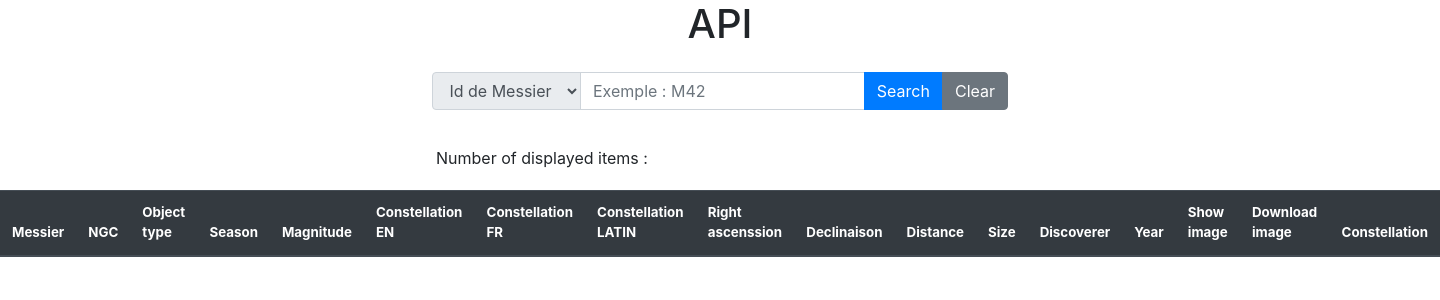
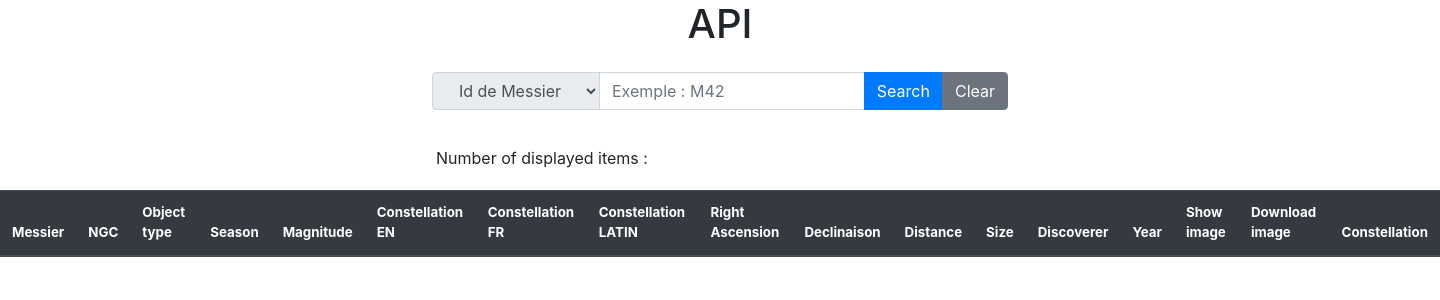
Before and after one commit to oceanecharlery/galaxies_catalog, a Python web app: template templates/index.html in a window 1440 px wide. Shown: the top 300 px of the page. Run offline with Jinja, Linux system fonts and the light colour scheme; the template is opened without the code that fills it, so the values that code supplies are empty; some libraries are stand-ins or nearby versions.

Commit message:
request by right ascension works

```diff
--- a/main.py
+++ b/main.py
@@ -96,7 +96,6 @@ class Test(Resource):
 
 @api.route("/galaxies/season/<path:category>")
 class Test(Resource):
-    #category = request.args.get('username')
     def get(self,category):
         res = messier.getBySeason(category)
         print(res)
--- a/templates/index.html
+++ b/templates/index.html
@@ -44,6 +44,9 @@
 							<option value="disco">
 								Discoverer
 							</option>
+							<option value="right_ascension">
+								Right Ascension
+							</option>
 						</select>
 					</div>
 					<input type="text" class="form-control" id="input_text" />
@@ -71,7 +74,7 @@
 					<th>Constellation EN</th>
 					<th>Constellation FR</th>
 					<th>Constellation LATIN</th>
-					<th>Right ascenssion</th>
+					<th>Right Ascension</th>
 					<th>Declinaison</th>
 					<th>Distance</th>
 					<th>Size</th>
@@ -140,13 +143,15 @@
 				input_text.placeholder = "Exemple : M42"
 			} else if (selected == "ngc") {
 				input_text.placeholder = "Exemple : NGC 2447"
+			} else if (selected == "right_ascension") {
+				input_text.placeholder = "Exemple : 12:25:24.11"
 			}
 		}
 
 		let updateSelection = () => {
 			let selected = select_type.options[select_type.selectedIndex].value
 
-			if (selected == "messier" || selected == "ngc") {
+			if (selected == "messier" || selected == "ngc" || selected == "right_ascension") {
 				document.querySelector("#input_min").style.display = "none"
 				document.querySelector("#input_max").style.display = "none"
 				document.querySelector("#input_text").style.display = "block"
@@ -236,7 +241,7 @@
 					document.querySelector("#nbItems").innerHTML=data.length
 					let str = ""
 					for (let i = 0; i < data.length; i++) {
-						str += "<tr id='row" + i + "'>" + "<td>" + data[i].messier + "</td>" + "<td>" + data[i].ngc + "</td>" + "<td>" + data[i].object_type + "</td>" + "<td>" + data[i].season + "</td>" + "<td>" + data[i].magnitude + "</td>" + "<td>" + data[i].constellation_en + "</td>" + "<td>" + data[i].constellation_fr + "</td>" + "<td>" + data[i].constellation_latin + "</td>" + "<td>" + data[i].rightAscension + "</td>" + "<td>" + data[i].declinaison + "</td>" + "<td>" + data[i].distance + "</td>" + "<td>" + data[i].size + "</td>" + "<td>" + data[i].discoverer + "</td>" + "<td>" + data[i].year + "</td>" + '<td><a target="_blank" href="' + data[i].image_url_1 + '">Img</a></td>' + '<td><a target="_blank" href="' + data[i].image_url_2 + '">Download</a></td>' + "<td>" + data[i].constellation + "</td>" + "</tr>"
+						str += "<tr id='row" + i + "'>" + "<td>" + data[i].messier + "</td>" + "<td>" + data[i].ngc + "</td>" + "<td>" + data[i].object_type + "</td>" + "<td>" + data[i].season + "</td>" + "<td>" + data[i].magnitude + "</td>" + "<td>" + data[i].constellation_en + "</td>" + "<td>" + data[i].constellation_fr + "</td>" + "<td>" + data[i].constellation_latin + "</td>" + "<td>" + data[i].right_ascension + "</td>" + "<td>" + data[i].declinaison + "</td>" + "<td>" + data[i].distance + "</td>" + "<td>" + data[i].size + "</td>" + "<td>" + data[i].discoverer + "</td>" + "<td>" + data[i].year + "</td>" + '<td><a target="_blank" href="' + data[i].image_url_1 + '">Img</a></td>' + '<td><a target="_blank" href="' + data[i].image_url_2 + '">Download</a></td>' + "<td>" + data[i].constellation + "</td>" + "</tr>"
 					}
 					table.innerHTML = str
 				})
@@ -247,7 +252,7 @@
 					document.querySelector("#nbItems").innerHTML=data.length
 					let str = ""
 					for (let i = 0; i < data.length; i++) {
-						str += "<tr id='row" + i + "'>" + "<td>" + data[i].messier + "</td>" + "<td>" + data[i].ngc + "</td>" + "<td>" + data[i].object_type + "</td>" + "<td>" + data[i].season + "</td>" + "<td>" + data[i].magnitude + "</td>" + "<td>" + data[i].constellation_en + "</td>" + "<td>" + data[i].constellation_fr + "</td>" + "<td>" + data[i].constellation_latin + "</td>" + "<td>" + data[i].rightAscension + "</td>" + "<td>" + data[i].declinaison + "</td>" + "<td>" + data[i].distance + "</td>" + "<td>" + data[i].size + "</td>" + "<td>" + data[i].discoverer + "</td>" + "<td>" + data[i].year + "</td>" + '<td><a target="_blank" href="' + data[i].image_url_1 + '">Img</a></td>' + '<td><a target="_blank" href="' + data[i].image_url_2 + '">Download</a></td>' + "<td>" + data[i].constellation + "</td>" + "</tr>"
+						str += "<tr id='row" + i + "'>" + "<td>" + data[i].messier + "</td>" + "<td>" + data[i].ngc + "</td>" + "<td>" + data[i].object_type + "</td>" + "<td>" + data[i].season + "</td>" + "<td>" + data[i].magnitude + "</td>" + "<td>" + data[i].constellation_en + "</td>" + "<td>" + data[i].constellation_fr + "</td>" + "<td>" + data[i].constellation_latin + "</td>" + "<td>" + data[i].right_ascension + "</td>" + "<td>" + data[i].declinaison + "</td>" + "<td>" + data[i].distance + "</td>" + "<td>" + data[i].size + "</td>" + "<td>" + data[i].discoverer + "</td>" + "<td>" + data[i].year + "</td>" + '<td><a target="_blank" href="' + data[i].image_url_1 + '">Img</a></td>' + '<td><a target="_blank" href="' + data[i].image_url_2 + '">Download</a></td>' + "<td>" + data[i].constellation + "</td>" + "</tr>"
 					}
 					table.innerHTML = str
 				})
@@ -258,7 +263,7 @@
 					document.querySelector("#nbItems").innerHTML=data.length
 					let str = ""
 					for (let i = 0; i < data.length; i++) {
-						str += "<tr id='row" + i + "'>" + "<td>" + data[i].messier + "</td>" + "<td>" + data[i].ngc + "</td>" + "<td>" + data[i].object_type + "</td>" + "<td>" + data[i].season + "</td>" + "<td>" + data[i].magnitude + "</td>" + "<td>" + data[i].constellation_en + "</td>" + "<td>" + data[i].constellation_fr + "</td>" + "<td>" + data[i].constellation_latin + "</td>" + "<td>" + data[i].rightAscension + "</td>" + "<td>" + data[i].declinaison + "</td>" + "<td>" + data[i].distance + "</td>" + "<td>" + data[i].size + "</td>" + "<td>" + data[i].discoverer + "</td>" + "<td>" + data[i].year + "</td>" + '<td><a target="_blank" href="' + data[i].image_url_1 + '">Img</a></td>' + '<td><a target="_blank" href="' + data[i].image_url_2 + '">Download</a></td>' + "<td>" + data[i].constellation + "</td>" + "</tr>"
+						str += "<tr id='row" + i + "'>" + "<td>" + data[i].messier + "</td>" + "<td>" + data[i].ngc + "</td>" + "<td>" + data[i].object_type + "</td>" + "<td>" + data[i].season + "</td>" + "<td>" + data[i].magnitude + "</td>" + "<td>" + data[i].constellation_en + "</td>" + "<td>" + data[i].constellation_fr + "</td>" + "<td>" + data[i].constellation_latin + "</td>" + "<td>" + data[i].right_ascension + "</td>" + "<td>" + data[i].declinaison + "</td>" + "<td>" + data[i].distance + "</td>" + "<td>" + data[i].size + "</td>" + "<td>" + data[i].discoverer + "</td>" + "<td>" + data[i].year + "</td>" + '<td><a target="_blank" href="' + data[i].image_url_1 + '">Img</a></td>' + '<td><a target="_blank" href="' + data[i].image_url_2 + '">Download</a></td>' + "<td>" + data[i].constellation + "</td>" + "</tr>"
 					}
 					table.innerHTML = str
 				})
@@ -269,7 +274,7 @@
 					document.querySelector("#nbItems").innerHTML=data.length
 					let str = ""
 					for (let i = 0; i < data.length; i++) {
-						str += "<tr id='row" + i + "'>" + "<td>" + data[i].messier + "</td>" + "<td>" + data[i].ngc + "</td>" + "<td>" + data[i].object_type + "</td>" + "<td>" + data[i].season + "</td>" + "<td>" + data[i].magnitude + "</td>" + "<td>" + data[i].constellation_en + "</td>" + "<td>" + data[i].constellation_fr + "</td>" + "<td>" + data[i].constellation_latin + "</td>" + "<td>" + data[i].rightAscension + "</td>" + "<td>" + data[i].declinaison + "</td>" + "<td>" + data[i].distance + "</td>" + "<td>" + data[i].size + "</td>" + "<td>" + data[i].discoverer + "</td>" + "<td>" + data[i].year + "</td>" + '<td><a target="_blank" href="' + data[i].image_url_1 + '">Img</a></td>' + '<td><a target="_blank" href="' + data[i].image_url_2 + '">Download</a></td>' + "<td>" + data[i].constellation + "</td>" + "</tr>"
+						str += "<tr id='row" + i + "'>" + "<td>" + data[i].messier + "</td>" + "<td>" + data[i].ngc + "</td>" + "<td>" + data[i].object_type + "</td>" + "<td>" + data[i].season + "</td>" + "<td>" + data[i].magnitude + "</td>" + "<td>" + data[i].constellation_en + "</td>" + "<td>" + data[i].constellation_fr + "</td>" + "<td>" + data[i].constellation_latin + "</td>" + "<td>" + data[i].right_ascension + "</td>" + "<td>" + data[i].declinaison + "</td>" + "<td>" + data[i].distance + "</td>" + "<td>" + data[i].size + "</td>" + "<td>" + data[i].discoverer + "</td>" + "<td>" + data[i].year + "</td>" + '<td><a target="_blank" href="' + data[i].image_url_1 + '">Img</a></td>' + '<td><a target="_blank" href="' + data[i].image_url_2 + '">Download</a></td>' + "<td>" + data[i].constellation + "</td>" + "</tr>"
 					}
 					table.innerHTML = str
 				})
@@ -281,7 +286,7 @@
 					document.querySelector("#nbItems").innerHTML=data.length
 					let str = ""
 					for (let i = 0; i < data.length; i++) {
-						str += "<tr id='row" + i + "'>" + "<td>" + data[i].messier + "</td>" + "<td>" + data[i].ngc + "</td>" + "<td>" + data[i].object_type + "</td>" + "<td>" + data[i].season + "</td>" + "<td>" + data[i].magnitude + "</td>" + "<td>" + data[i].constellation_en + "</td>" + "<td>" + data[i].constellation_fr + "</td>" + "<td>" + data[i].constellation_latin + "</td>" + "<td>" + data[i].rightAscension + "</td>" + "<td>" + data[i].declinaison + "</td>" + "<td>" + data[i].distance + "</td>" + "<td>" + data[i].size + "</td>" + "<td>" + data[i].discoverer + "</td>" + "<td>" + data[i].year + "</td>" + '<td><a target="_blank" href="' + data[i].image_url_1 + '">Img</a></td>' + '<td><a target="_blank" href="' + data[i].image_url_2 + '">Download</a></td>' + "<td>" + data[i].constellation + "</td>" + "</tr>"
+						str += "<tr id='row" + i + "'>" + "<td>" + data[i].messier + "</td>" + "<td>" + data[i].ngc + "</td>" + "<td>" + data[i].object_type + "</td>" + "<td>" + data[i].season + "</td>" + "<td>" + data[i].magnitude + "</td>" + "<td>" + data[i].constellation_en + "</td>" + "<td>" + data[i].constellation_fr + "</td>" + "<td>" + data[i].constellation_latin + "</td>" + "<td>" + data[i].right_ascension + "</td>" + "<td>" + data[i].declinaison + "</td>" + "<td>" + data[i].distance + "</td>" + "<td>" + data[i].size + "</td>" + "<td>" + data[i].discoverer + "</td>" + "<td>" + data[i].year + "</td>" + '<td><a target="_blank" href="' + data[i].image_url_1 + '">Img</a></td>' + '<td><a target="_blank" href="' + data[i].image_url_2 + '">Download</a></td>' + "<td>" + data[i].constellation + "</td>" + "</tr>"
 					}
 					table.innerHTML = str
 				})
@@ -294,7 +299,7 @@
 					document.querySelector("#nbItems").innerHTML=data.length
 					let str = ""
 					for (let i = 0; i < data.length; i++) {
-						str += "<tr id='row" + i + "'>" + "<td>" + data[i].messier + "</td>" + "<td>" + data[i].ngc + "</td>" + "<td>" + data[i].object_type + "</td>" + "<td>" + data[i].season + "</td>" + "<td>" + data[i].magnitude + "</td>" + "<td>" + data[i].constellation_en + "</td>" + "<td>" + data[i].constellation_fr + "</td>" + "<td>" + data[i].constellation_latin + "</td>" + "<td>" + data[i].rightAscension + "</td>" + "<td>" + data[i].declinaison + "</td>" + "<td>" + data[i].distance + "</td>" + "<td>" + data[i].size + "</td>" + "<td>" + data[i].discoverer + "</td>" + "<td>" + data[i].year + "</td>" + '<td><a target="_blank" href="' + data[i].image_url_1 + '">Img</a></td>' + '<td><a target="_blank" href="' + data[i].image_url_2 + '">Download</a></td>' + "<td>" + data[i].constellation + "</td>" + "</tr>"
+						str += "<tr id='row" + i + "'>" + "<td>" + data[i].messier + "</td>" + "<td>" + data[i].ngc + "</td>" + "<td>" + data[i].object_type + "</td>" + "<td>" + data[i].season + "</td>" + "<td>" + data[i].magnitude + "</td>" + "<td>" + data[i].constellation_en + "</td>" + "<td>" + data[i].constellation_fr + "</td>" + "<td>" + data[i].constellation_latin + "</td>" + "<td>" + data[i].right_ascension + "</td>" + "<td>" + data[i].declinaison + "</td>" + "<td>" + data[i].distance + "</td>" + "<td>" + data[i].size + "</td>" + "<td>" + data[i].discoverer + "</td>" + "<td>" + data[i].year + "</td>" + '<td><a target="_blank" href="' + data[i].image_url_1 + '">Img</a></td>' + '<td><a target="_blank" href="' + data[i].image_url_2 + '">Download</a></td>' + "<td>" + data[i].constellation + "</td>" + "</tr>"
 					}
 					table.innerHTML = str
 				})
@@ -307,7 +312,18 @@
 					document.querySelector("#nbItems").innerHTML=data.length
 					let str = ""
 					for (let i = 0; i < data.length; i++) {
-						str += "<tr id='row" + i + "'>" + "<td>" + data[i].messier + "</td>" + "<td>" + data[i].ngc + "</td>" + "<td>" + data[i].object_type + "</td>" + "<td>" + data[i].season + "</td>" + "<td>" + data[i].magnitude + "</td>" + "<td>" + data[i].constellation_en + "</td>" + "<td>" + data[i].constellation_fr + "</td>" + "<td>" + data[i].constellation_latin + "</td>" + "<td>" + data[i].rightAscension + "</td>" + "<td>" + data[i].declinaison + "</td>" + "<td>" + data[i].distance + "</td>" + "<td>" + data[i].size + "</td>" + "<td>" + data[i].discoverer + "</td>" + "<td>" + data[i].year + "</td>" + '<td><a target="_blank" href="' + data[i].image_url_1 + '">Img</a></td>' + '<td><a target="_blank" href="' + data[i].image_url_2 + '">Download</a></td>' + "<td>" + data[i].constellation + "</td>" + "</tr>"
+						str += "<tr id='row" + i + "'>" + "<td>" + data[i].messier + "</td>" + "<td>" + data[i].ngc + "</td>" + "<td>" + data[i].object_type + "</td>" + "<td>" + data[i].season + "</td>" + "<td>" + data[i].magnitude + "</td>" + "<td>" + data[i].constellation_en + "</td>" + "<td>" + data[i].constellation_fr + "</td>" + "<td>" + data[i].constellation_latin + "</td>" + "<td>" + data[i].right_ascension + "</td>" + "<td>" + data[i].declinaison + "</td>" + "<td>" + data[i].distance + "</td>" + "<td>" + data[i].size + "</td>" + "<td>" + data[i].discoverer + "</td>" + "<td>" + data[i].year + "</td>" + '<td><a target="_blank" href="' + data[i].image_url_1 + '">Img</a></td>' + '<td><a target="_blank" href="' + data[i].image_url_2 + '">Download</a></td>' + "<td>" + data[i].constellation + "</td>" + "</tr>"
+					}
+					table.innerHTML = str
+				})
+			} else if (selected == "right_ascension") {
+				axios.get("/galaxies/right_ascension/" + input_text.value).then(res => {
+					data = res.data.data
+					console.log(data)
+					document.querySelector("#nbItems").innerHTML=data.length
+					let str = ""
+					for (let i = 0; i < data.length; i++) {
+						str += "<tr id='row" + i + "'>" + "<td>" + data[i].messier + "</td>" + "<td>" + data[i].ngc + "</td>" + "<td>" + data[i].object_type + "</td>" + "<td>" + data[i].season + "</td>" + "<td>" + data[i].magnitude + "</td>" + "<td>" + data[i].constellation_en + "</td>" + "<td>" + data[i].constellation_fr + "</td>" + "<td>" + data[i].constellation_latin + "</td>" + "<td>" + data[i].right_ascension + "</td>" + "<td>" + data[i].declinaison + "</td>" + "<td>" + data[i].distance + "</td>" + "<td>" + data[i].size + "</td>" + "<td>" + data[i].discoverer + "</td>" + "<td>" + data[i].year + "</td>" + '<td><a target="_blank" href="' + data[i].image_url_1 + '">Img</a></td>' + '<td><a target="_blank" href="' + data[i].image_url_2 + '">Download</a></td>' + "<td>" + data[i].constellation + "</td>" + "</tr>"
 					}
 					table.innerHTML = str
 				})
```
